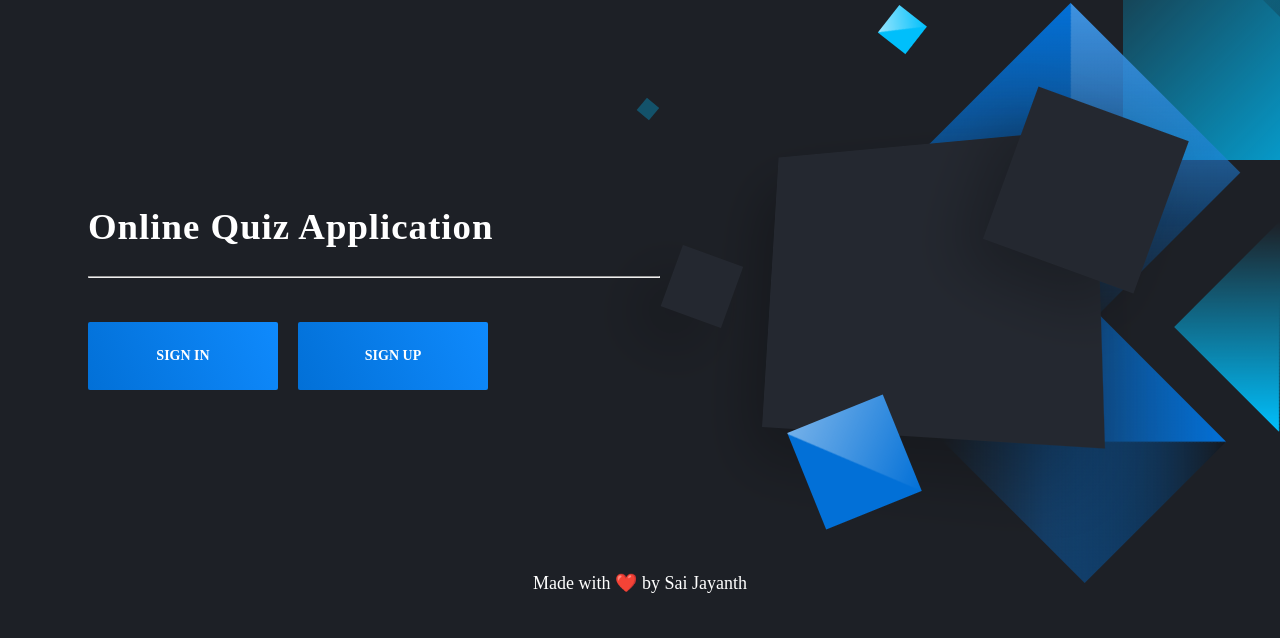
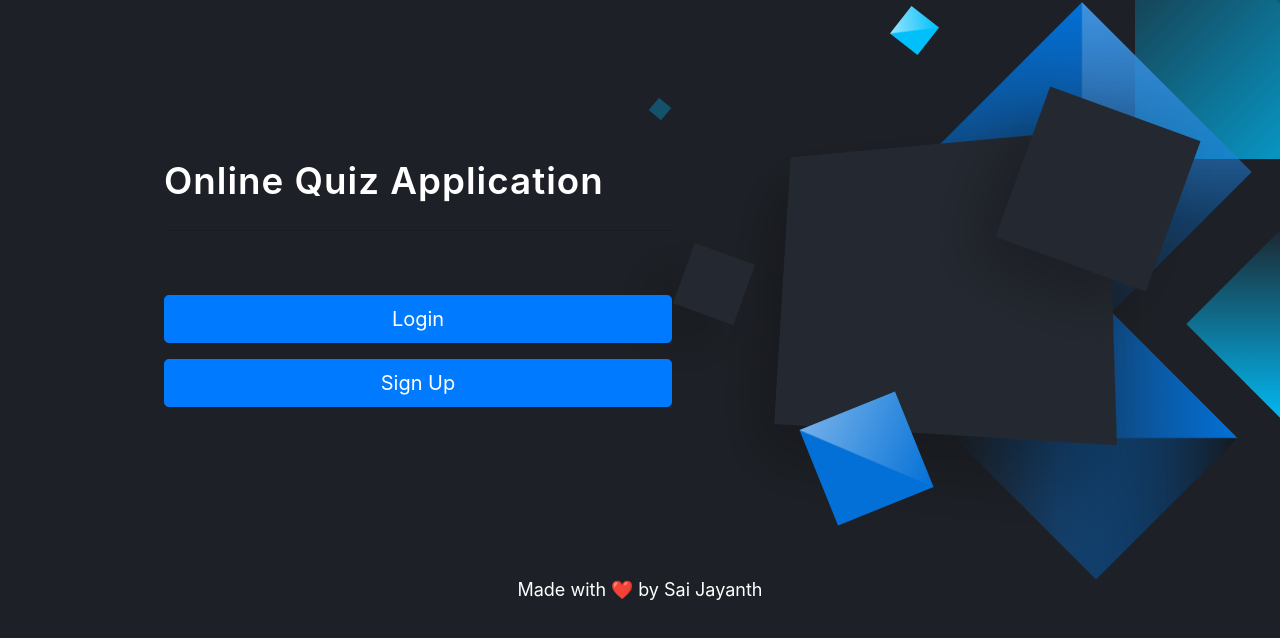
Before and after one commit to saijayanth-vattikonda/quiz-app, a website: page client/Welcome_Page.html in a window 1280 px wide. Drawn offline with nearby package versions, Linux system fonts and the light colour scheme.

Commit message:
Update HTML

```diff
--- a/client/Welcome_Page.html
+++ b/client/Welcome_Page.html
@@ -4,6 +4,10 @@
     <meta charset="UTF-8" />
     <meta name="viewport" content="width=device-width, initial-scale=1.0" />
     <title>Online Quiz Application</title>
+    <link
+      rel="stylesheet"
+      href="https://maxcdn.bootstrapcdn.com/bootstrap/4.5.2/css/bootstrap.min.css"
+    />
     <link rel="stylesheet" href="style.css" />
   </head>
   <body>
@@ -22,7 +26,6 @@
               <div class="hero-inner">
                 <div class="hero-copy">
                   <h1 class="hero-title mt-0">Online Quiz Application</h1>
-
                   <hr />
                   <br /><br />
                   <!-- <h3 class="underline">Team Members</h3>
@@ -35,18 +38,8 @@
                   <br /> -->
 
                   <div class="hero-cta">
-                    <a
-                      style="padding: 10px; align-items: center"
-                      class="button button-primary"
-                      href="./Login.html"
-                      >Sign In</a
-                    >
-                    <a
-                      style="padding: 10px; align-items: center"
-                      class="button button-primary"
-                      href="./Signup.html"
-                      >Sign Up</a
-                    >
+                    <a class="btn btn-primary btn-lg btn-block mb-3" href="./Login.html">Login</a>
+                    <a class="btn btn-primary btn-lg btn-block" href="./Signup.html">Sign Up</a>
                   </div>
                 </div>
                 <div class="hero-figure anime-element">
@@ -101,5 +94,8 @@
         </main>
       </div>
     </div>
+    <script src="https://ajax.googleapis.com/ajax/libs/jquery/3.5.1/jquery.min.js"></script>
+    <script src="https://cdnjs.cloudflare.com/ajax/libs/popper.js/1.16.0/umd/popper.min.js"></script>
+    <script src="https://maxcdn.bootstrapcdn.com/bootstrap/4.5.2/js/bootstrap.min.js"></script>
   </body>
 </html>
```
